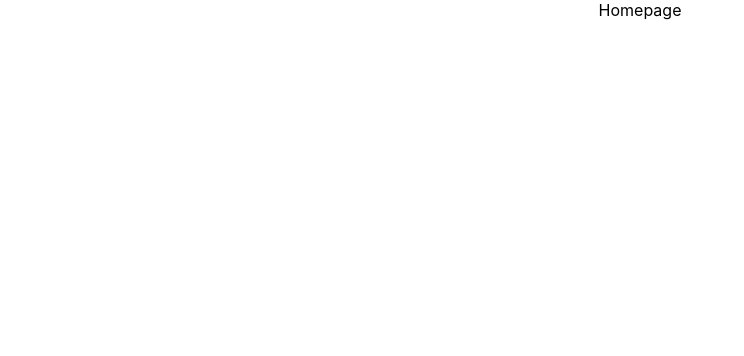
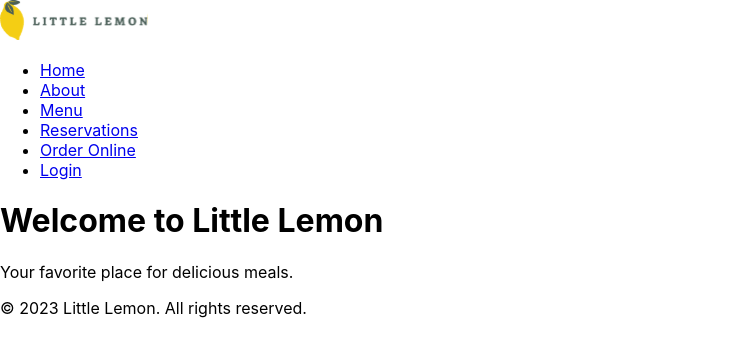
Before and after one commit to giacomo/fe-capstone-project, a React (Create React App) app: page / in a window 1280 px wide. Shown: the top 356 px of the page, without its empty margins (0-744 px from the left). Built offline with nearby package versions, Linux system fonts and the light colour scheme.

Commit message:
add: semantic html

```diff
--- a/src/App.js
+++ b/src/App.js
@@ -1,10 +1,15 @@
 import './App.css';
+import Footer from './components/Footer/Footer';
+import Header from './components/Header/Header';
+import Main from './components/Main/Main';
 
 function App() {
   return (
-    <div className="App">
-      Homepage
-    </div>
+    <>
+      <Header />
+      <Main />
+      <Footer />
+    </>
   );
 }
 
--- /dev/null
+++ b/src/components/Footer/Footer.js
@@ -0,0 +1,9 @@
+function Footer() {
+  return (
+    <footer>
+      <p>&copy; 2023 Little Lemon. All rights reserved.</p>
+    </footer>
+  );
+}
+
+export default Footer;
--- /dev/null
+++ b/src/components/Header/Header.js
@@ -0,0 +1,13 @@
+import Nav from "../Nav/Nav";
+import logo from "../../assets/logo.svg";
+
+function Header() {
+  return (
+    <header>
+        <img src={logo} alt="Little Lemon Logo" />
+        <Nav />
+      </header>
+  );
+}
+
+export default Header;
--- /dev/null
+++ b/src/components/Main/Main.js
@@ -0,0 +1,10 @@
+function Main() {
+  return (
+    <main>
+      <h1>Welcome to Little Lemon</h1>
+      <p>Your favorite place for delicious meals.</p>
+    </main>
+  );
+}
+
+export default Main;
--- /dev/null
+++ b/src/components/Nav/Nav.js
@@ -0,0 +1,16 @@
+function Nav() {
+  return (
+    <nav>
+      <ul>
+        <li><a href="/">Home</a></li>
+        <li><a href="/about">About</a></li>
+        <li><a href="/menu">Menu</a></li>
+        <li><a href="/reservations">Reservations</a></li>
+        <li><a href="/order-online">Order Online</a></li>
+        <li><a href="/login">Login</a></li>
+      </ul>
+    </nav>
+  );
+}
+
+export default Nav;
```
Also changed, not shown: src/assets/logo.svg (added), 1 other file (tests, documents, lock files or other folders).
